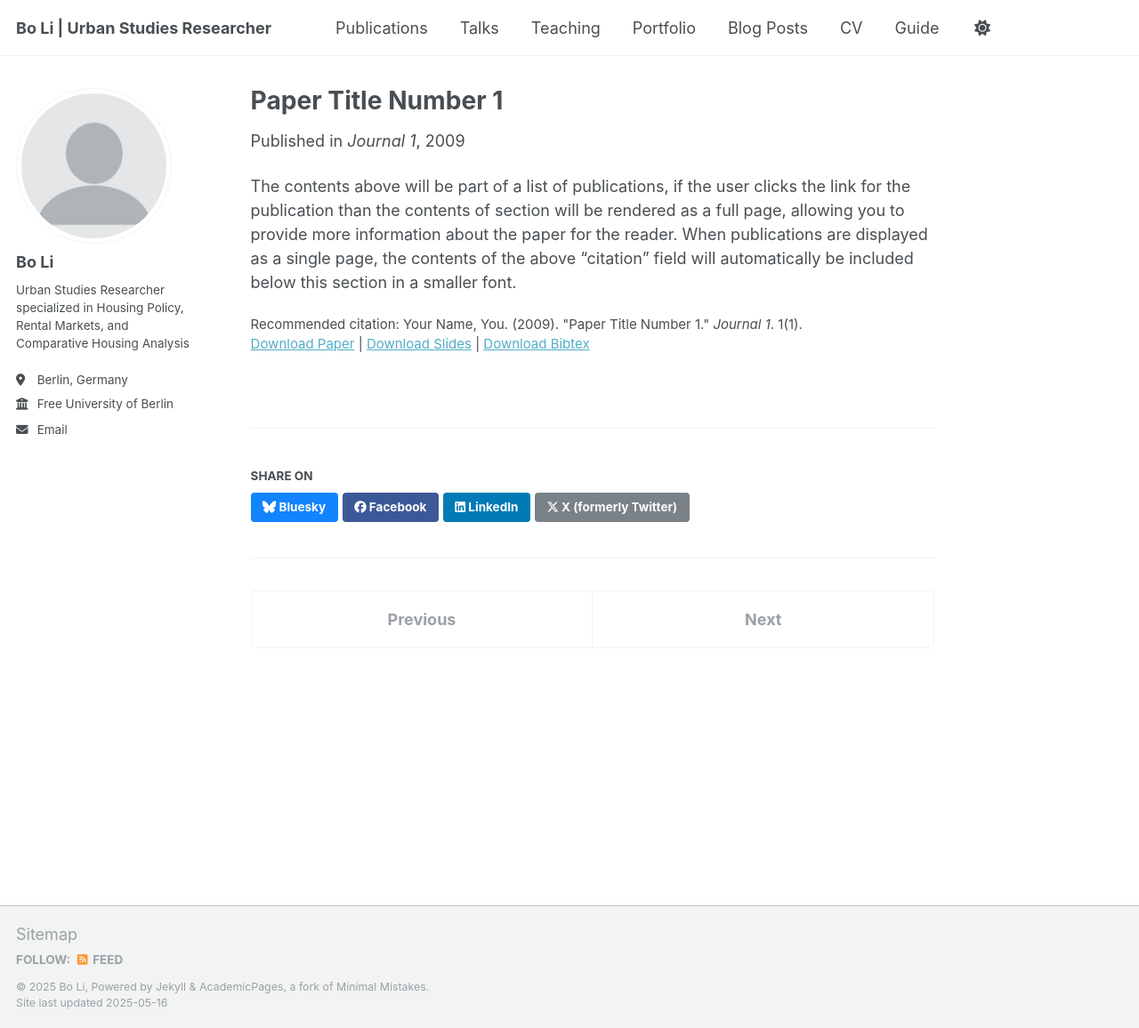
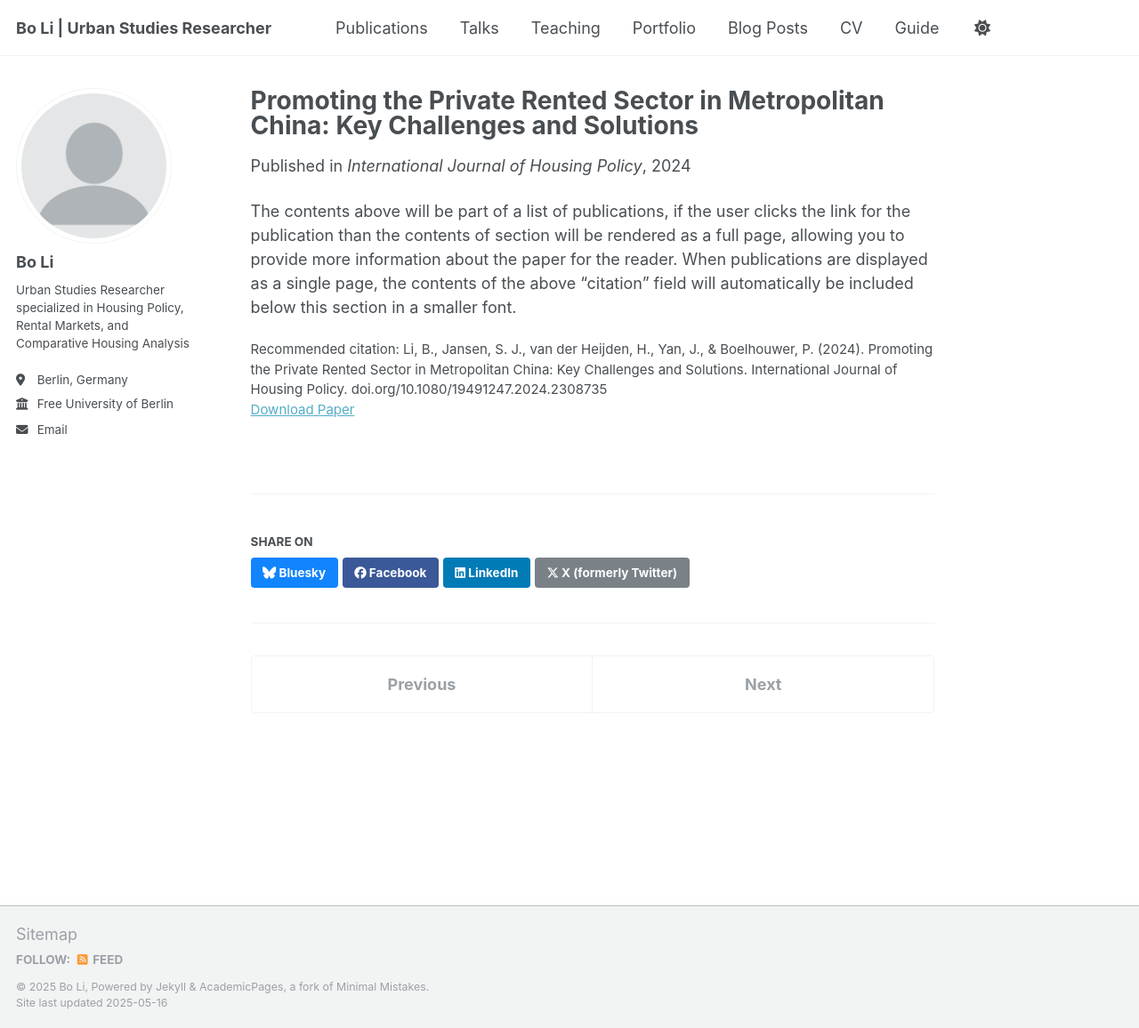
Before and after one commit to housingforall/housingforall.github.io, a Jekyll site: the page built from _publications/2009-10-01-paper-title-number-1.md, in a window 1280 px wide and 1156 px high. Shown: the whole window at 89% size. Built offline with Jekyll 4.4.1, drawn with Linux system fonts in a browser that asks for light colours.

Commit message:
Update 2009-10-01-paper-title-number-1.md

```diff
--- a/_publications/2009-10-01-paper-title-number-1.md
+++ b/_publications/2009-10-01-paper-title-number-1.md
@@ -1,14 +1,11 @@
 ---
-title: "Paper Title Number 1"
+title: "Promoting the Private Rented Sector in Metropolitan China: Key Challenges and Solutions"
 collection: publications
-category: manuscripts
-permalink: /publication/2009-10-01-paper-title-number-1
-excerpt: 'This paper is about the number 1. The number 2 is left for future work.'
-date: 2009-10-01
-venue: 'Journal 1'
-slidesurl: 'http://academicpages.github.io/files/slides1.pdf'
-paperurl: 'http://academicpages.github.io/files/paper1.pdf'
-bibtexurl: 'http://academicpages.github.io/files/bibtex1.bib'
-citation: 'Your Name, You. (2009). &quot;Paper Title Number 1.&quot; <i>Journal 1</i>. 1(1).'
+permalink: /publication/2024-ijhp-private-rented-sector
+excerpt: 'This paper discusses key challenges and potential solutions for promoting the private rented sector in metropolitan China.'
+date: 2024-01-01
+venue: 'International Journal of Housing Policy'
+paperurl: 'https://doi.org/10.1080/19491247.2024.2308735'
+citation: 'Li, B., Jansen, S. J., van der Heijden, H., Yan, J., & Boelhouwer, P. (2024). Promoting the Private Rented Sector in Metropolitan China: Key Challenges and Solutions. International Journal of Housing Policy. doi.org/10.1080/19491247.2024.2308735'
 ---
 The contents above will be part of a list of publications, if the user clicks the link for the publication than the contents of section will be rendered as a full page, allowing you to provide more information about the paper for the reader. When publications are displayed as a single page, the contents of the above "citation" field will automatically be included below this section in a smaller font.
```
